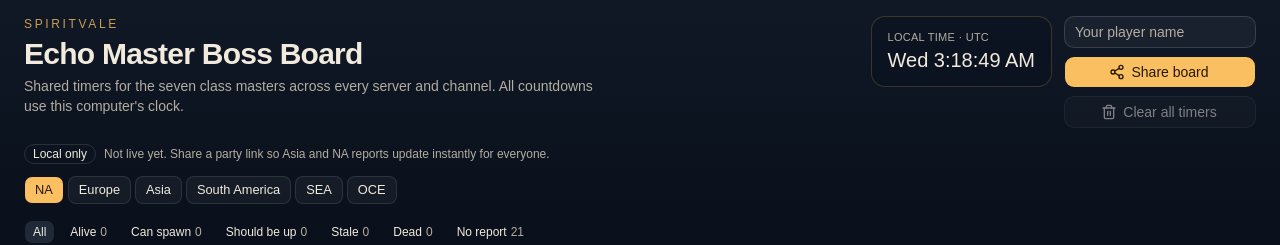
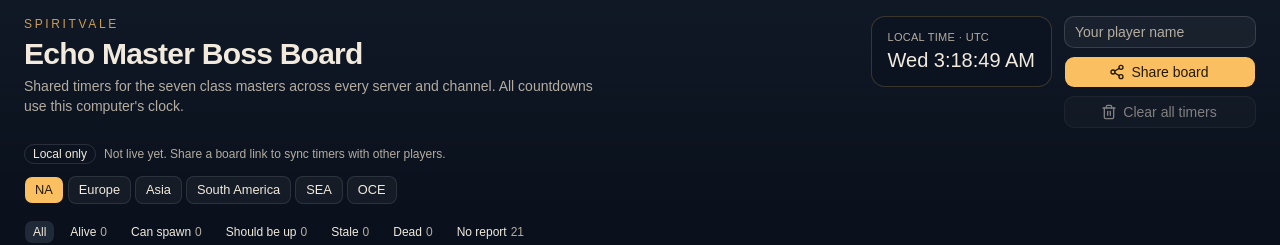
Before and after one commit to gino-vi/echo-timer, a React (Vite) app: page / in a window 1280 px wide. Shown: the top 245 px of the page. Built offline with nearby package versions, Linux system fonts and the light colour scheme.

Commit message:
Shorten the local-only share hint
Use a simpler line about sharing a board link to sync timers.

Co-authored-by: walknotthemiddleroad <walknotthemiddleroad@gmail.com>

```diff
--- a/src/components/Header.tsx
+++ b/src/components/Header.tsx
@@ -205,7 +205,7 @@ export function Header({
               <p className="text-xs text-destructive">{syncError}</p>
             ) : syncState === 'local' ? (
               <p className="text-xs text-muted-foreground">
-                Not live yet. Share a party link so Asia and NA reports update instantly for everyone.
+                Not live yet. Share a board link to sync timers with other players.
               </p>
             ) : playerCount > 0 ? (
               <p className="text-xs text-muted-foreground">
```
